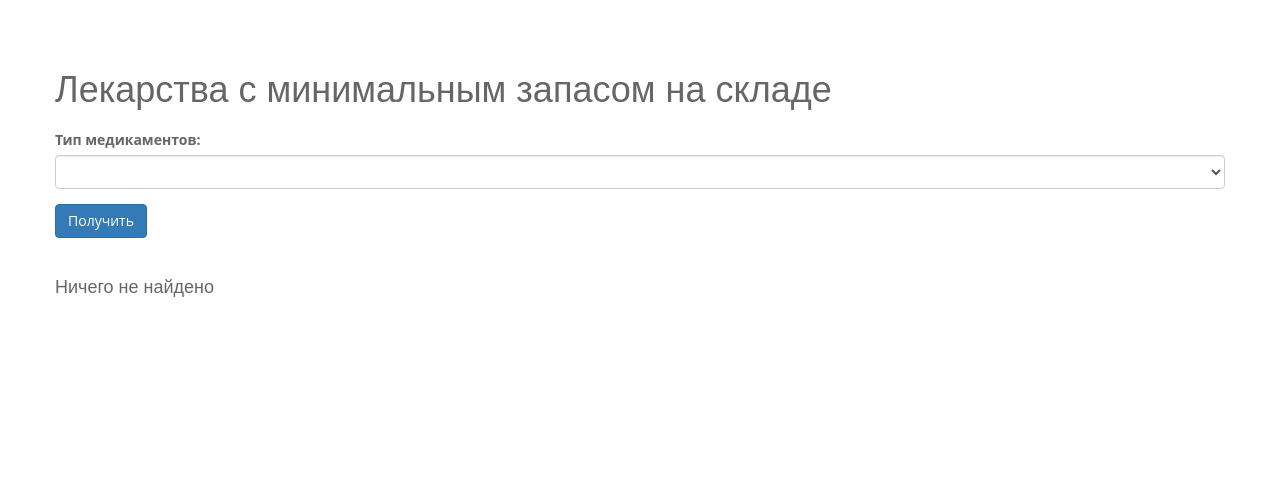
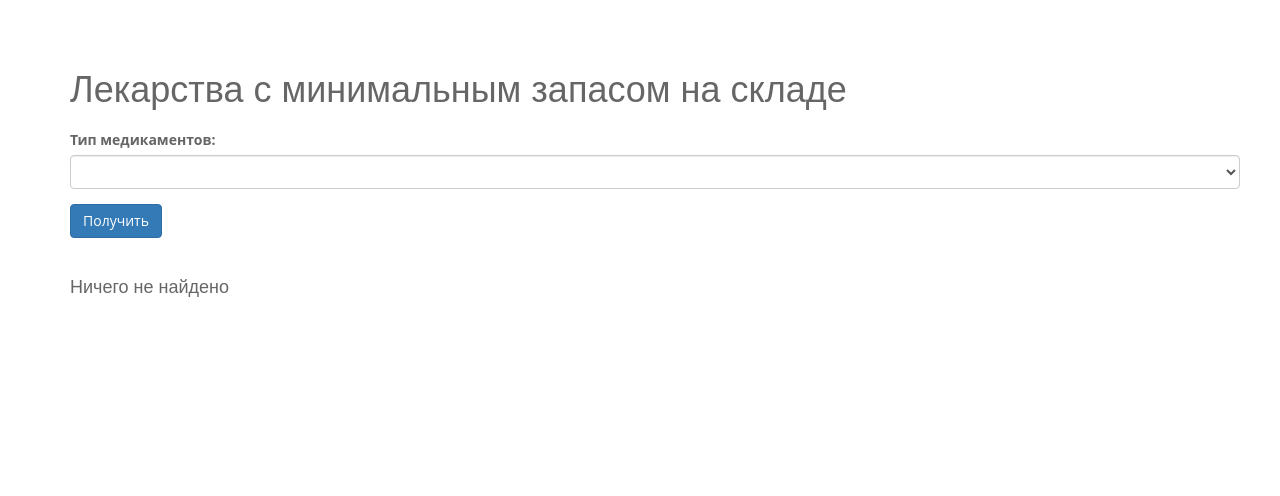
Before and after one commit to Happiest-d/coursework, a Yii app: template views/medicine/minimum.php in a window 1280 px wide. Shown: the top 496 px of the page. Run offline with PHP 8.4 and a stand-in for Yii, Linux system fonts and the light colour scheme; the template is opened without the code that fills it, so the values that code supplies are empty; form fields are guessed from the names that the template uses; some libraries are stand-ins or nearby versions.

Commit message:
Update views for custom layout

```diff
--- a/views/medicine/component.php
+++ b/views/medicine/component.php
@@ -12,12 +12,14 @@ use yii\widgets\LinkPager;
 use app\models\Medicine;
 ?>
 
+<div class="container content">
     <div class="row">
             <div col="12">
                 <h1>Компоненты</h1>
             </div>
         </div>
         <div class="row">
+            <div class="filter-form">
                 <?php $form = ActiveForm::begin(); ?>
 
                 <?= $form->field($model, 'find_id')->dropDownList(ArrayHelper::map(Medicine::find()->asArray()->all(),'id','name'), ['prompt' => 'Выберите медикамент из списка'])->label('Выбрать медикамент:')?>
@@ -25,6 +27,7 @@ use app\models\Medicine;
                 <?= Html::submitButton('Получить', ['class' => 'btn btn-primary', 'name' => 'filter-button']) ?>
 
                 <?php ActiveForm::end(); ?>
+            </div>
         </div>
         <br>
         <br>
@@ -67,6 +70,7 @@ use app\models\Medicine;
             </div>
         </div>
     </div>
+</div>
 
 <?//= print_r($query) ?>
 <?//= var_dump(empty($res)) ?>
--- a/views/medicine/critical.php
+++ b/views/medicine/critical.php
@@ -12,12 +12,14 @@ use app\models\Type;
 // use app\models\Medicine;
 ?>
 
+<div class="container content">
     <div class="row">
             <div col="12">
                 <h1>Лекарства, достигшие своей критической нормы или закончившиеся</h1>
             </div>
         </div>
         <div class="row">
+            <div class="filter-form">
                 <?php $form = ActiveForm::begin(); ?>
 
                 <?= $form->field($model, 'find_type')->dropDownList(ArrayHelper::map(Type::find()->asArray()->all(),'id','name'), ['prompt' => 'Все'])->label('Тип медикаментов:')?>
@@ -25,6 +27,7 @@ use app\models\Type;
                 <?= Html::submitButton('Получить', ['class' => 'btn btn-primary', 'name' => 'filter-button']) ?>
 
                 <?php ActiveForm::end(); ?>
+            </div>
         </div>
         <br>
         <br>
@@ -54,6 +57,7 @@ use app\models\Type;
             </div>
         </div>
     </div>
+</div>
 
 <?//= print_r($query) ?>
 <?//= var_dump(empty($res)) ?>
--- a/views/medicine/info.php
+++ b/views/medicine/info.php
@@ -12,12 +12,14 @@ use app\models\Type;
 use app\models\Medicine;
 ?>
 
+<div class="container content">
     <div class="row">
             <div col="12">
                 <h1>Вся информация о медикаменте</h1>
             </div>
         </div>
         <div class="row">
+            <div class="filter-form">
                 <?php $form = ActiveForm::begin(); ?>
 
                 <?= $form->field($model, 'find_id')->dropDownList(ArrayHelper::map(Medicine::find()->asArray()->all(),'id','name'), ['prompt' => 'Выберите медикамент из списка'])->label('Выбрать медикамент:')?>
@@ -25,6 +27,7 @@ use app\models\Medicine;
                 <?= Html::submitButton('Получить', ['class' => 'btn btn-primary', 'name' => 'filter-button']) ?>
 
                 <?php ActiveForm::end(); ?>
+            </div>
         </div>
         <br>
         <br>
@@ -76,6 +79,7 @@ use app\models\Medicine;
             </div>
         </div>
     </div>
+</div>
 
 <?//= print_r($query) ?>
 <?//= var_dump(empty($res)) ?>
--- a/views/medicine/minimum.php
+++ b/views/medicine/minimum.php
@@ -12,19 +12,22 @@ use app\models\Category;
 // use app\models\Medicine;
 ?>
 
-<div class="row">
+<div class="container content">
+    <div class="row">
         <div col="12">
             <h1>Лекарства с минимальным запасом на складе</h1>
         </div>
     </div>
     <div class="row">
-        <?php $form = ActiveForm::begin(); ?>
+        <div class="filter-form">
+            <?php $form = ActiveForm::begin(); ?>
 
-        <?= $form->field($model, 'find_category')->dropDownList(ArrayHelper::map(Category::find()->asArray()->all(),'id','name'), ['prompt' => 'Все'])->label('Тип медикаментов:')?>
+            <?= $form->field($model, 'find_category')->dropDownList(ArrayHelper::map(Category::find()->asArray()->all(),'id','name'), ['prompt' => 'Все'])->label('Тип медикаментов:')?>
 
-        <?= Html::submitButton('Получить', ['class' => 'btn btn-primary', 'name' => 'filter-button']) ?>
+            <?= Html::submitButton('Получить', ['class' => 'btn btn-primary', 'name' => 'filter-button']) ?>
 
-        <?php ActiveForm::end(); ?>
+            <?php ActiveForm::end(); ?>
+        </div>
     </div>
     <br>
     <br>
@@ -61,6 +64,7 @@ use app\models\Category;
     </div>
 </div>
 
+
 <?//= print_r($query) ?>
 <?//= var_dump(empty($res)) ?>
 <?//= var_dump($res) ?>
--- a/views/medicine/often.php
+++ b/views/medicine/often.php
@@ -12,12 +12,14 @@ use app\models\Type;
 use app\models\Medicine;
 ?>
 
+<div class="container content">
     <div class="row">
             <div col="12">
                 <h1>Клиенты, наиболее часто делающие заказы на</h1>
             </div>
         </div>
         <div class="row">
+            <div class="filter-form">
                 <?php $form = ActiveForm::begin(); ?>
 
                 <?= $form->field($model, 'find_type')->dropDownList(ArrayHelper::map(Type::find()->asArray()->all(),'id','name'), ['prompt' => 'Все'])->label('Тип медикаментов:')?>
@@ -27,6 +29,7 @@ use app\models\Medicine;
                 <?= Html::submitButton('Получить', ['class' => 'btn btn-primary', 'name' => 'filter-button']) ?>
 
                 <?php ActiveForm::end(); ?>
+            </div>
         </div>
         <br>
         <br>
@@ -66,6 +69,7 @@ use app\models\Medicine;
             </div>
         </div>
     </div>
+</div>
 
 
 <?//= print_r($query) ?>
--- a/views/medicine/order.php
+++ b/views/medicine/order.php
@@ -12,12 +12,14 @@ use app\models\Type;
 use app\models\Medicine;
 ?>
 
+<div class="container content">
     <div class="row">
             <div col="12">
                 <h1>Покупатели, заказывавшие определенное лекарство</h1>
             </div>
         </div>
         <div class="row">
+            <div class="filter-form">
                 <?php $form = ActiveForm::begin(); ?>
 
                 <?= $form->field($model, 'date_start')->textInput(['placeholder'=>'гггг-мм-дд'])->label('С')?>
@@ -31,6 +33,7 @@ use app\models\Medicine;
                 <?= Html::submitButton('Получить', ['class' => 'btn btn-primary', 'name' => 'filter-button']) ?>
 
                 <?php ActiveForm::end(); ?>
+            </div>
         </div>
         <br>
         <br>
@@ -68,7 +71,7 @@ use app\models\Medicine;
             </div>
         </div>
     </div>
-
+</div>
 
 <?//= print_r($query) ?>
 <?//= var_dump(empty($res)) ?>
--- a/views/medicine/oused.php
+++ b/views/medicine/oused.php
@@ -12,12 +12,14 @@ use app\models\Category;
 // use app\models\Medicine;
 ?>
 
+<div class="container content">
     <div class="row">
             <div col="12">
                 <h1>10 наиболее часто используемых медикаментов</h1>
             </div>
         </div>
         <div class="row">
+           <div class="filter-form">
                 <?php $form = ActiveForm::begin(); ?>
 
                 <?= $form->field($model, 'find_category')->dropDownList(ArrayHelper::map(Category::find()->asArray()->all(),'id','name'), ['prompt' => 'Все'])->label('Категория медикаментов:')?>
@@ -25,6 +27,7 @@ use app\models\Category;
                 <?= Html::submitButton('Получить', ['class' => 'btn btn-primary', 'name' => 'filter-button']) ?>
 
                 <?php ActiveForm::end(); ?>
+            </div>
         </div>
         <br>
         <br>
@@ -54,7 +57,7 @@ use app\models\Category;
             </div>
         </div>
     </div>
-
+</div>
 
 <?//= print_r($query) ?>
 <?//= var_dump(empty($res)) ?>
--- a/views/medicine/production.php
+++ b/views/medicine/production.php
@@ -12,12 +12,14 @@ use app\models\Type;
  use app\models\Medicine;
 ?>
 
+<div class="container content">
     <div class="row">
             <div col="12">
                 <h1>Технологии приготовления лекарств</h1>
             </div>
         </div>
         <div class="row">
+            <div class="filter-form">
                 <?php $form = ActiveForm::begin(); ?>
 
                 <?= $form->field($model, 'find_type')->dropDownList(ArrayHelper::map(Type::find()->asArray()->all(),'id','name'), ['prompt' => 'Все'])->label('Тип медикаментов:')?>
@@ -27,6 +29,7 @@ use app\models\Type;
                 <?= Html::submitButton('Получить', ['class' => 'btn btn-primary', 'name' => 'filter-button']) ?>
 
                 <?php ActiveForm::end(); ?>
+            </div>
         </div>
         <br>
         <br>
@@ -56,7 +59,7 @@ use app\models\Type;
             </div>
         </div>
     </div>
-
+</div>
 
 <?//= print_r($query) ?>
 <?//= var_dump(empty($res)) ?>
--- a/views/medicine/substances.php
+++ b/views/medicine/substances.php
@@ -12,12 +12,14 @@ use app\models\Type;
 use app\models\Component;
 ?>
 
+<div class="container content">
     <div class="row">
             <div col="12">
                 <h1>Использовано компонентов</h1>
             </div>
         </div>
         <div class="row">
+            <div class="filter-form">
                 <?php $form = ActiveForm::begin(); ?>
 
                 <?= $form->field($model, 'date_start')->textInput(['placeholder'=>'гггг-мм-дд'])->label('С')?>
@@ -29,6 +31,7 @@ use app\models\Component;
                 <?= Html::submitButton('Получить', ['class' => 'btn btn-primary', 'name' => 'filter-button']) ?>
 
                 <?php ActiveForm::end(); ?>
+            </div>
         </div>
         <br>
         <br>
@@ -58,6 +61,7 @@ use app\models\Component;
             </div>
         </div>
     </div>
+</div>
 
 
 <?//= print_r($query) ?>
```
Lines whose indentation alone changed are shown as unchanged.
